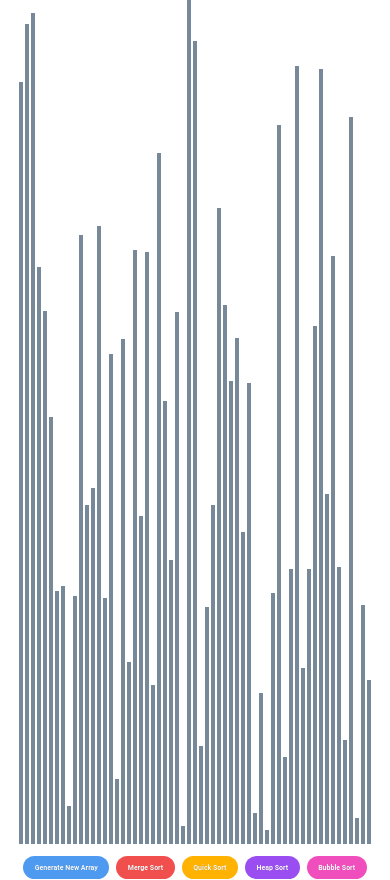
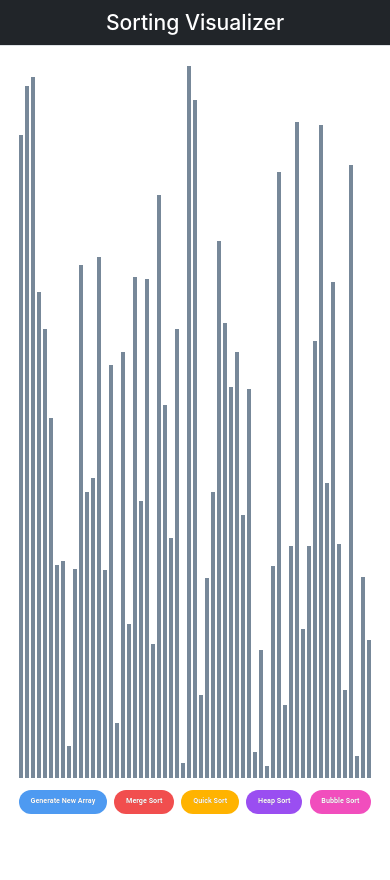
Before and after one commit to AikamBoparai/SortingVisualizer, a React (Create React App) app: page / in a window 390 px wide. After the commit the page ends 844 px from the top, so only its background shows below. Built offline with nearby package versions, Linux system fonts and the light colour scheme.

Commit message:
added more responsiveness with bootstrap

```diff
--- a/public/index.html
+++ b/public/index.html
@@ -6,6 +6,8 @@
     <meta name="viewport" content="width=device-width, initial-scale=1.0" />
     <meta name="theme-color" content="#000000" />
     <link rel="stylesheet" href="https://maxcdn.bootstrapcdn.com/bootstrap/3.4.1/css/bootstrap.min.css">
+    <!-- CSS only -->
+<link href="https://cdn.jsdelivr.net/npm/bootstrap@5.0.0-beta3/dist/css/bootstrap.min.css" rel="stylesheet" integrity="sha384-eOJMYsd53ii+scO/bJGFsiCZc+5NDVN2yr8+0RDqr0Ql0h+rP48ckxlpbzKgwra6" crossorigin="anonymous">
     <meta
       name="description"
       content="Web site created using create-react-app"
@@ -28,6 +30,13 @@
     <title>Sorting Visualizer</title>
   </head>
   <body>
+    <header class="bd-header bg-dark py-3 d-flex align-items-stretch border-bottom border-dark">
+      <div class="container-fluid d-flex align-items-center">
+        <h1 class="d-flex align-items-center fs-4 text-white mb-0">
+          Sorting Visualizer
+        </h1>
+      </div>
+    </header>
     <noscript>You need to enable JavaScript to run this app.</noscript>
     <div class ="container-fluid">
       <div id="root"></div>
--- a/src/SortingVisualizer/SortingVisualizer.css
+++ b/src/SortingVisualizer/SortingVisualizer.css
@@ -4,6 +4,7 @@
     white-space: nowrap;
     width: 100%;
     height: 100%;
+    padding-top: 2em;
 }
 
 .array-bar{
@@ -13,9 +14,15 @@
     margin: 0 1px;
 }
 
-@media(max-width: 767px) {
+@media(max-width: 480px) {
 	button{
-        font-size: 1.8vw !important;
+        font-size: 1.85vw !important;
+    }
+}
+
+@media(max-width: 1024px) {
+	button{
+        font-size: 1.85vw !important;
     }
 }
 
@@ -59,3 +66,46 @@ button:hover{
 .bubble-sort-btn{
     background-color: #f14ebd;
 }
+
+.bg-dark{
+    background-color: #212529!important;
+}
+
+.py-3{
+    padding-top: 1rem !important;
+    padding-bottom: 1rem !important;
+}
+
+.align-items-stretch{
+    align-items: stretch !important;
+}
+
+.border-dark{
+    border-color: #212529 !important;
+}
+
+.border-bottom{
+    border-bottom: 1px solid #dee2e6 !important;
+}
+
+.d-flex{
+    display: flex !important;
+    margin: auto;
+}
+
+.text-white{
+    color: #fff !important;
+}
+
+.fs-4{
+    font-size: calc(2rem + .3vw)!important;
+}
+
+header{
+    width: 100%;
+    padding-bottom: 1px !important;
+}
+
+.mb-0{
+    margin-bottom: 0!important;
+}
--- a/src/SortingVisualizer/SortingVisualizer.jsx
+++ b/src/SortingVisualizer/SortingVisualizer.jsx
@@ -8,6 +8,8 @@ import {getHeapSortAnimations} from '../SortingAlgorithms/heapSort.js';
 const PRIMARY_COLOR = '#778899';
 const SECONDARY_COLOR = 'red';
 const TERTIARY_COLOR = 'gold';
+
+var animations = [];
 
 export default class SortingVisualizer extends React.Component{
     constructor(props){
@@ -23,17 +25,24 @@ export default class SortingVisualizer extends React.Component{
     }
 
     resetArray(){
+        if(animations.length > 0){
+            window.location.reload();
+            return;
+        }
         const array = [];
         var numBars = window.innerWidth * 0.15;
+        var maxHeight = window.innerHeight * 0.85;
+        console.log(window.innerHeight);
         for(let i = 0; i < numBars; i++){
-            array.push(randomIntInInterval(5,850));
+            array.push(randomIntInInterval(5,maxHeight));
         }
+        animations = [];
         this.setState({array});
         this.resetColors();
     }
 
     mergeSort(){
-        const animations = getMergeSortAnimations(this.state.array);
+        animations = getMergeSortAnimations(this.state.array);
         for (let i = 0; i < animations.length; i++) {
         const arrayBars = document.getElementsByClassName('array-bar');
         const isColorChange = i % 3 !== 2;
@@ -45,19 +54,19 @@ export default class SortingVisualizer extends React.Component{
             setTimeout(() => {
             barOneStyle.backgroundColor = color;
             barTwoStyle.backgroundColor = color;
-            }, i * 5);
+            }, i * 4);
         }
         else {
                 setTimeout(() => {
                 const [barOneIdx, newHeight] = animations[i];
                 const barOneStyle = arrayBars[barOneIdx].style;
                 barOneStyle.height = `${newHeight}px`;
-                }, i * 5);
+                }, i * 4);
             }
         }
     }
     quickSort(){
-        const animations = getQuickSortAnimations(this.state.array);
+        animations = getQuickSortAnimations(this.state.array);
         for(let i = 0; i < animations.length; i++){
             const arrayBars = document.getElementsByClassName('array-bar');
             const[firstIdx,secondIdx,desc] = animations[i];
@@ -96,7 +105,7 @@ export default class SortingVisualizer extends React.Component{
         }
     }
     heapSort(){
-        const animations = getHeapSortAnimations(this.state.array);
+        animations = getHeapSortAnimations(this.state.array);
         let counter = 1;
         for(let i = 0; i < animations.length; i++){
             const arrayBars = document.getElementsByClassName('array-bar');
@@ -110,20 +119,20 @@ export default class SortingVisualizer extends React.Component{
                     const tempHeight = barOne.style.height;
                     barOne.style.height = barTwo.style.height;
                     barTwo.style.height = tempHeight;
-                }, i * 15);
+                }, i * 10);
             }
             else{
                 setTimeout(() => {
                     barOne.style.backgroundColor = PRIMARY_COLOR;
                     barTwo.style.backgroundColor = PRIMARY_COLOR;
-                }, i * 15);
+                }, i * 10);
             }
 
             if(desc == 'max' && i %2 == 1){
                 setTimeout(() => {
                     arrayBars[arrayBars.length - counter].style.backgroundColor = 'green';
                     counter++;
-                }, i * 15);
+                }, i * 10);
             }
 
         }
@@ -136,7 +145,7 @@ export default class SortingVisualizer extends React.Component{
         }
     }
     bubbleSort(){
-        const animations = getBubbleSortAnimations(this.state.array);
+        animations = getBubbleSortAnimations(this.state.array);
         let counter = 1;
         const arrayBars = document.getElementsByClassName('array-bar');
         for(let i =0; i < animations.length; i++){
```
